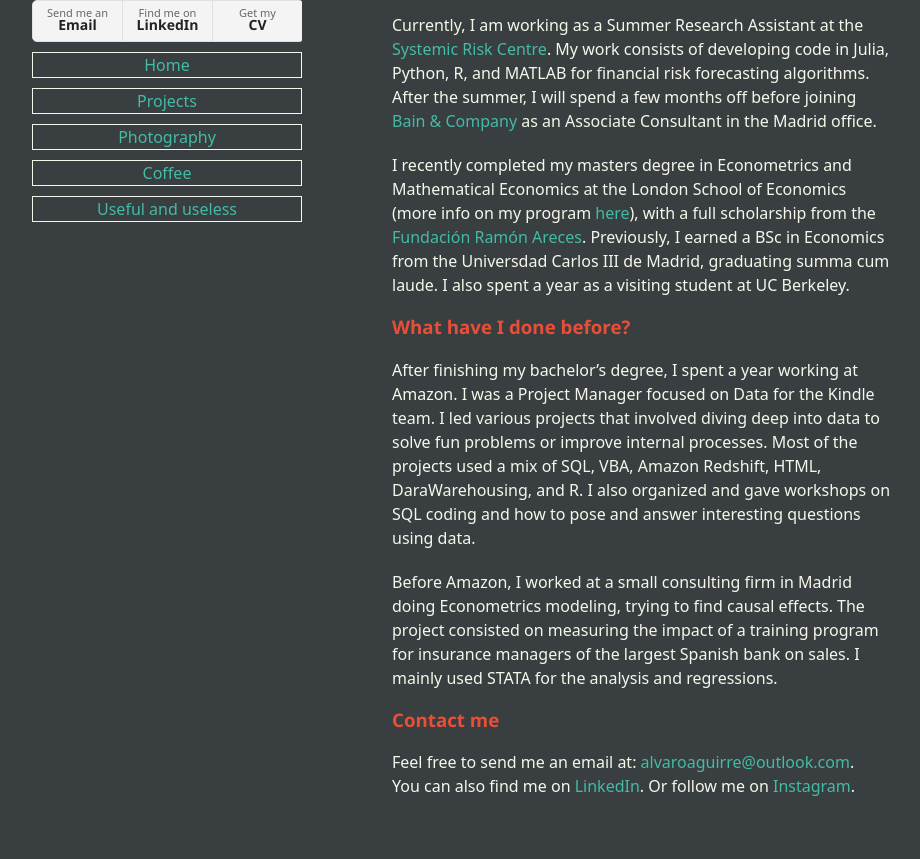
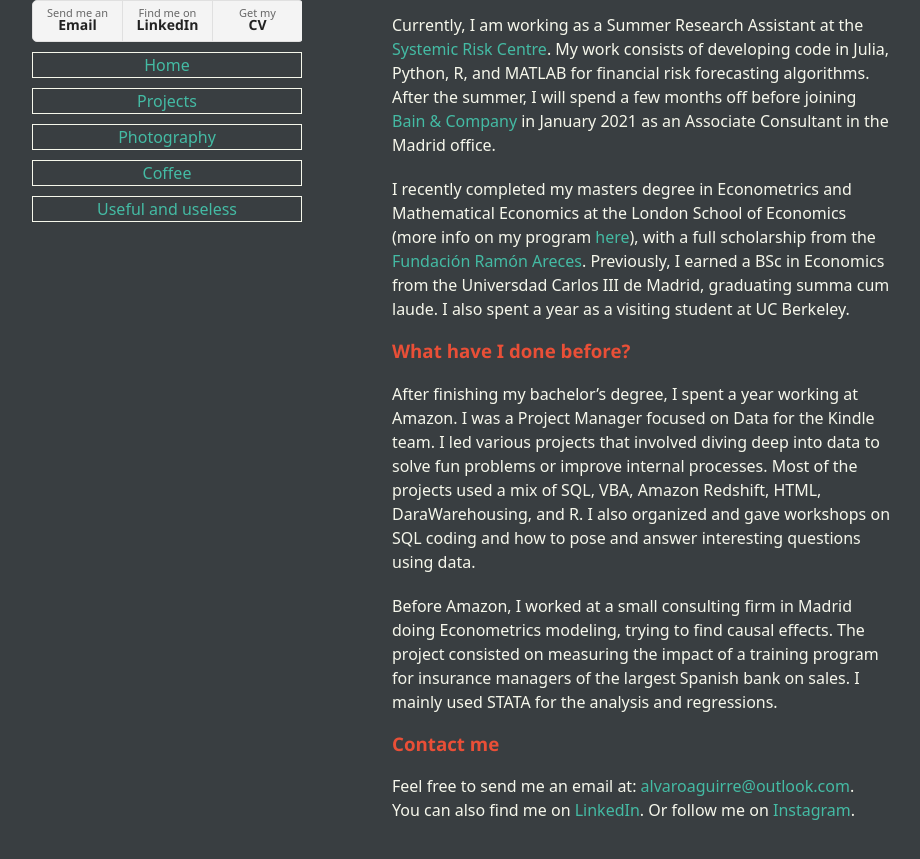
Before and after one commit to alvaroaguirre/alvaroaguirre.github.io, a Jekyll site: the page built from index.md, in a window 1280 px wide and 1208 px high. Shown: the part 316-1175 px from the top of the window, without its empty margins (178-1098 px from the left). Built offline with Jekyll 4.4.1, drawn with Linux system fonts in a browser that asks for light colours; some web fonts are replaced.

Commit message:
Update index

```diff
--- a/index.md
+++ b/index.md
@@ -10,7 +10,7 @@
 
 I am Alvaro. I like data, math, coffee, film photography, and cool books.
 
-Currently, I am working as a Summer Research Assistant at the [Systemic Risk Centre](http://www.systemicrisk.ac.uk). My work consists of developing code in Julia, Python, R, and MATLAB for financial risk forecasting algorithms. After the summer, I will spend a few months off before joining [Bain & Company](https://www.bain.com) as an Associate Consultant in the Madrid office.
+Currently, I am working as a Summer Research Assistant at the [Systemic Risk Centre](http://www.systemicrisk.ac.uk). My work consists of developing code in Julia, Python, R, and MATLAB for financial risk forecasting algorithms. After the summer, I will spend a few months off before joining [Bain & Company](https://www.bain.com) in January 2021 as an Associate Consultant in the Madrid office.
 
 I recently completed my masters degree in Econometrics and Mathematical Economics at the London School of Economics (more info on my program [here](http://www.lse.ac.uk/study-at-lse/Graduate/Degree-programmes-2019/MSc-Econometrics-and-Mathematical-Economics)), with a full scholarship from the [Fundación Ramón Areces](https://www.fundacionareces.es/fundacionareces/en/). Previously, I earned a BSc in Economics from the Universdad Carlos III de Madrid, graduating summa cum laude. I also spent a year as a visiting student at UC Berkeley.
 
```
